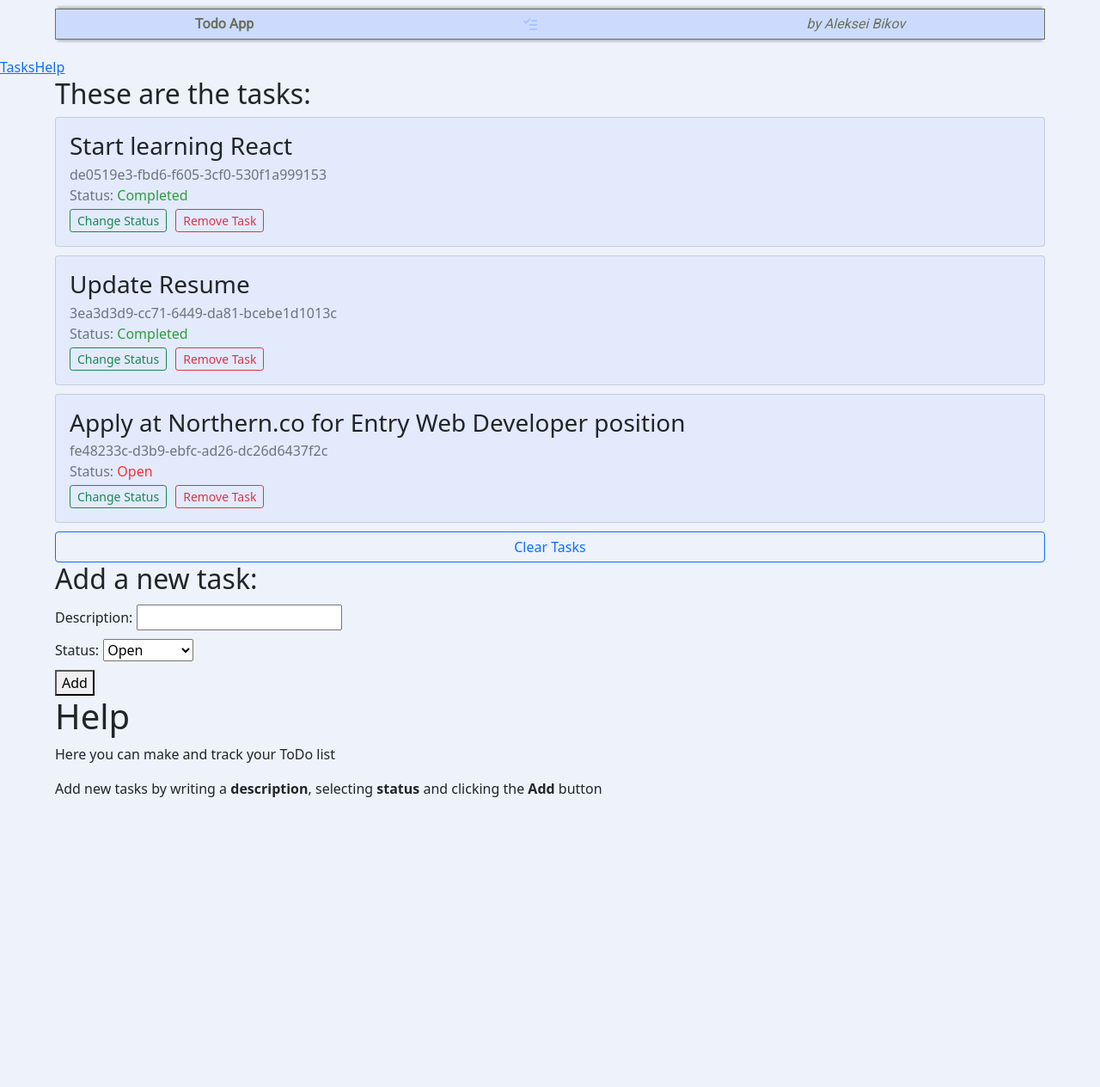
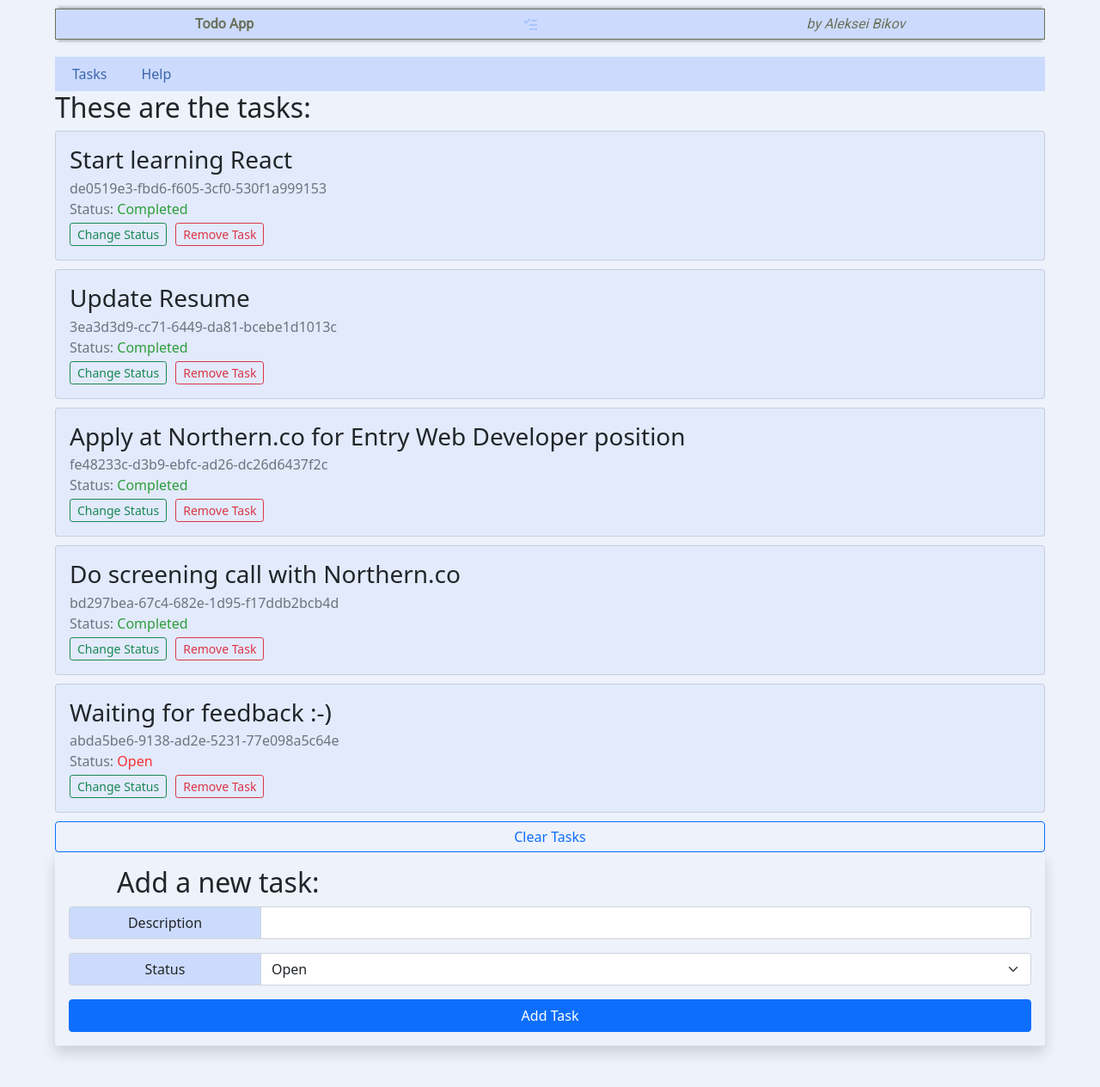
Before and after one commit to stepp4k/todo-app, a React (Create React App) app: page / in a window 1280 px wide. Shown: the whole page at 86% size. Before the commit the page ends 945 px from the top, so only its background shows below. Built offline with nearby package versions, Linux system fonts and the light colour scheme.

Commit message:
Routes, help section and styling

```diff
--- a/src/App.js
+++ b/src/App.js
@@ -2,14 +2,18 @@ import Header from "./components/Header/Header";
 import Tasks from "./components/Tasks/Tasks";
 import MainMenu from './components/MainMenu/MainMenu';
 import Help from "./components/Help/Help";
+import { Route, Routes } from "react-router-dom";
 
 function App() {
   return (
     <div>
       <Header />
       <MainMenu />
-      <Tasks />
-      <Help />
+
+      <Routes>
+        <Route path="/" element={<Tasks />} />
+        <Route path="/help" element={<Help />} />
+      </Routes>
     </div>
   );
 }
--- a/src/components/Help/Help.scss
+++ b/src/components/Help/Help.scss
@@ -1,3 +1,6 @@
 .help {
-    margin-left: 5%;
+    margin: 10px 5%;
+    padding: 10px;
+    background-color: #ccdafd;
+    border-radius: 10%;
 }
--- a/src/components/MainMenu/MainMenu.js
+++ b/src/components/MainMenu/MainMenu.js
@@ -1,11 +1,11 @@
-import { Link } from 'react-router-dom';
-
+import { NavLink } from 'react-router-dom';
+import './MainMenu.scss';
 
 function MainMenu() {
     return (
-        <nav>
-            <Link to='/'>Tasks</Link>
-            <Link to='/help'>Help</Link>
+        <nav className='nav-bar'>
+            <NavLink to='/'>Tasks</NavLink>
+            <NavLink to='/help'>Help</NavLink>
         </nav>
     );
 }
--- /dev/null
+++ b/src/components/MainMenu/MainMenu.scss
@@ -0,0 +1,17 @@
+.nav-bar {
+    background-color: #ccdafd;
+    margin: 0 5%;
+    display: flex;
+    a {
+        color: #3b65ad;
+        text-decoration: none;
+        display: block;
+        padding: 0 20px;
+        line-height: 40px;
+
+        &:hover {
+            background-color: #edf2fb;
+            color: #000;
+        }
+    }
+}
--- a/src/components/Tasks/Form/Form.js
+++ b/src/components/Tasks/Form/Form.js
@@ -49,30 +49,43 @@ export default class Form extends React.Component {
 
     render() {
         return (
-            <>
+            <div className='addTask shadow p-3 mb-5 rounded'>
                 <h2>Add a new task:</h2>
                 <form onSubmit={this.handleSubmitForm}>
                     {this.state.errorMessage &&
-                        <div style={{ color: '#dc3545' }}>
+                        <div className="error" style={{ color: '#dc3545' }}>
                             Oops: {this.state.errorMessage}
                         </div>
                     }
-                    <label>
+                    {/* <label>
                         <span>Description:</span>
                         <input type='type' maxLength={150} onChange={this.handleDescriptionChange} value={this.state.description}></input>
-                    </label>
-                    <label>
+                    </label> */}
+                    <div className="input-group mb-3">
+                        <span className="input-group-text" id="inputGroup-sizing-default">Description</span>
+                        <input type="text" className="form-control" aria-label="Sizing example input" aria-describedby="inputGroup-sizing-default" maxLength={150} onChange={this.handleDescriptionChange} value={this.state.description} />
+                    </div>
+                    {/* <label>
                         <span>Status:</span>
                         <select onChange={this.handleStatusChange} value={this.state.done}>
                             <option value={true}>Completed</option>
                             <option value={false}>Open</option>
                         </select>
-                    </label>
+                    </label> */}
+                    <div>
+                        <div className="input-group mb-3">
+                            <span className="input-group-text" id="inputGroup-sizing-default">Status</span>
+                            <select onChange={this.handleStatusChange} value={this.state.done} className="form-select" aria-label="Default select example">
+                                <option value={true}>Completed</option>
+                                <option value={false}>Open</option>
+                            </select>
+                        </div>
+                    </div>
                     <label>
-                        <button type='submit'>Add</button>
+                        <button className="btn btn-primary" type='submit'>Add Task</button>
                     </label>
                 </form>
-            </>
+            </div>
         );
     }
 }
--- a/src/components/Tasks/Form/Form.scss
+++ b/src/components/Tasks/Form/Form.scss
@@ -1,10 +1,22 @@
+.addTask {
+    margin: 0 5%;
     form {
-    margin-left: 5%;
         label {
             display: block;
             margin-top: 10px;
+
+            button {
+                width: 100%;
+            }
             span {
                 margin-right: 5px;
             }
         }
     }
+}
+
+.input-group-text {
+    width: 20%;
+    justify-content: center;
+    background-color: #ccdbfd !important;
+}
--- a/src/components/Tasks/Task/Task.scss
+++ b/src/components/Tasks/Task/Task.scss
@@ -1,7 +1,6 @@
 .card {
-    margin-left: 5%;
+    margin: 0 5%;
     margin-bottom: 10px;
-    margin-right: 5%;
     background-color: #e2eafc !important;
     //animation: zoom forwards 0.7s ease-out 1;
 
--- a/src/components/Tasks/Tasks.js
+++ b/src/components/Tasks/Tasks.js
@@ -29,8 +29,18 @@ class Tasks extends React.Component {
             {
                 id: uuid(),
                 description: 'Apply at Northern.co for Entry Web Developer position',
+                done: true
+            },
+            {
+                id: uuid(),
+                description: 'Do screening call with Northern.co',
+                done: true
+            },
+            {
+                id: uuid(),
+                description: 'Waiting for feedback :-)',
                 done: false
-            }
+            },
         ];
 
         this.setState({ tasks: tasks });
```
Lines whose indentation alone changed are shown as unchanged.
